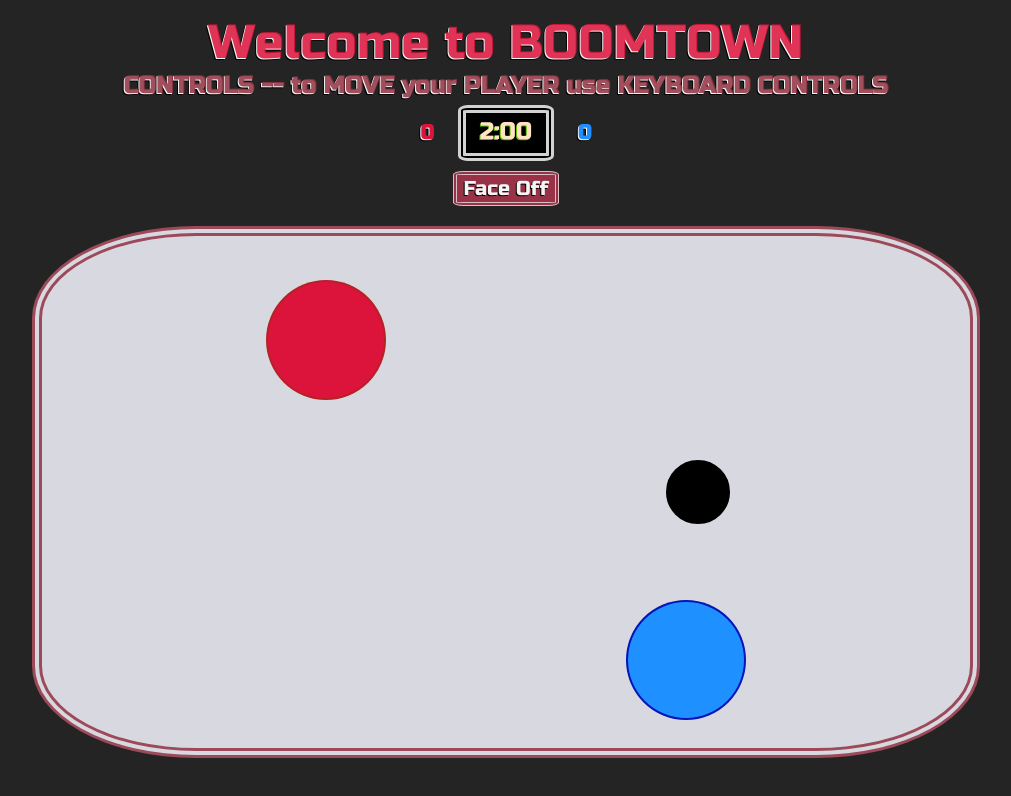
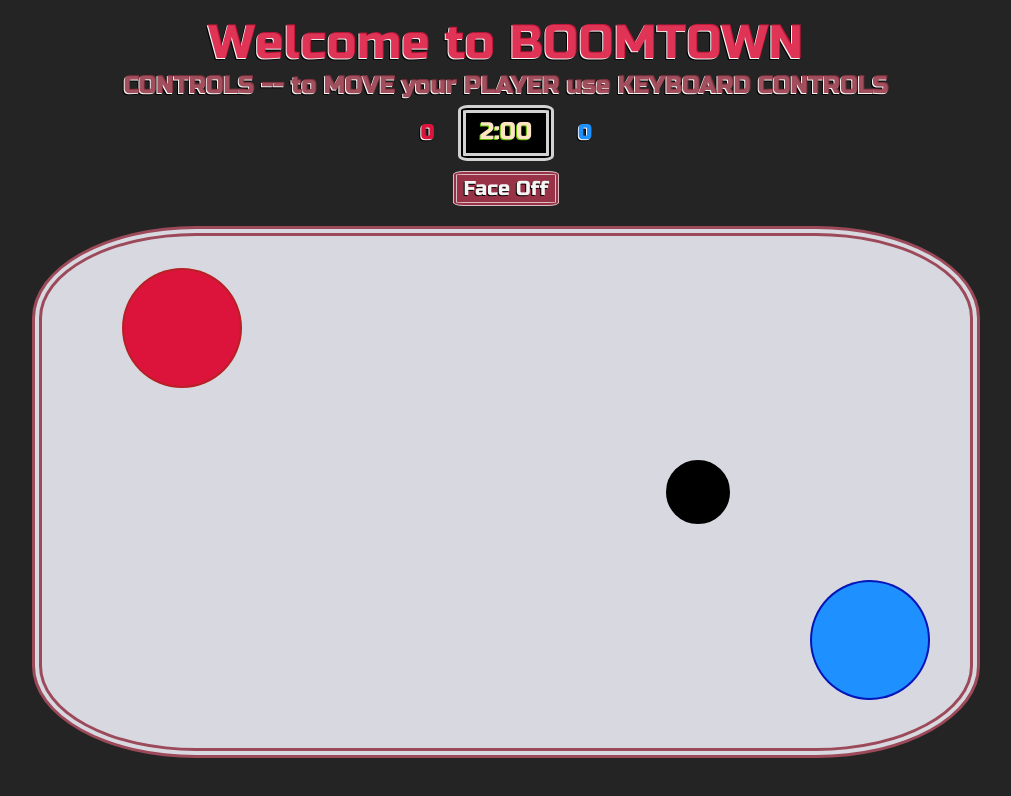
Before and after one commit to cherch173/arcadia, a plain HTML site: page index.html in a window 1280 px wide. Shown: the whole page, without its empty margins (134-1145 px from the left). Drawn offline with Linux system fonts and the light colour scheme.

Commit message:
More Stick Modification CSS

```diff
--- a/style.css
+++ b/style.css
@@ -113,9 +113,10 @@ h3 {
     background-color: crimson;
     border-radius: 50%;
     border: .25vmin solid rgba(178, 34, 34, .86);
-    position:absolute;
-    top: 35vmin;
-    left: 50vmin;
+    position: relative;
+    flex-direction: row;
+    top: 13vmin;
+    left: 10vmin;
 }
 
 #stickTwo {
@@ -125,12 +126,11 @@ h3 {
     background-color: dodgerblue;
     border-radius: 50%;
     border: .25vmin solid rgba(0,0,173, 0.86);
-    position: absolute;
-    top: 75vmin;
-    right: 50vmin;
+    position: relative;
+    flex-direction: row;
+    top: 37vmin;
+    right: -96vmin;
 }
-
-/* The Puck  */
 
 #puck {
     display: flex;
```
